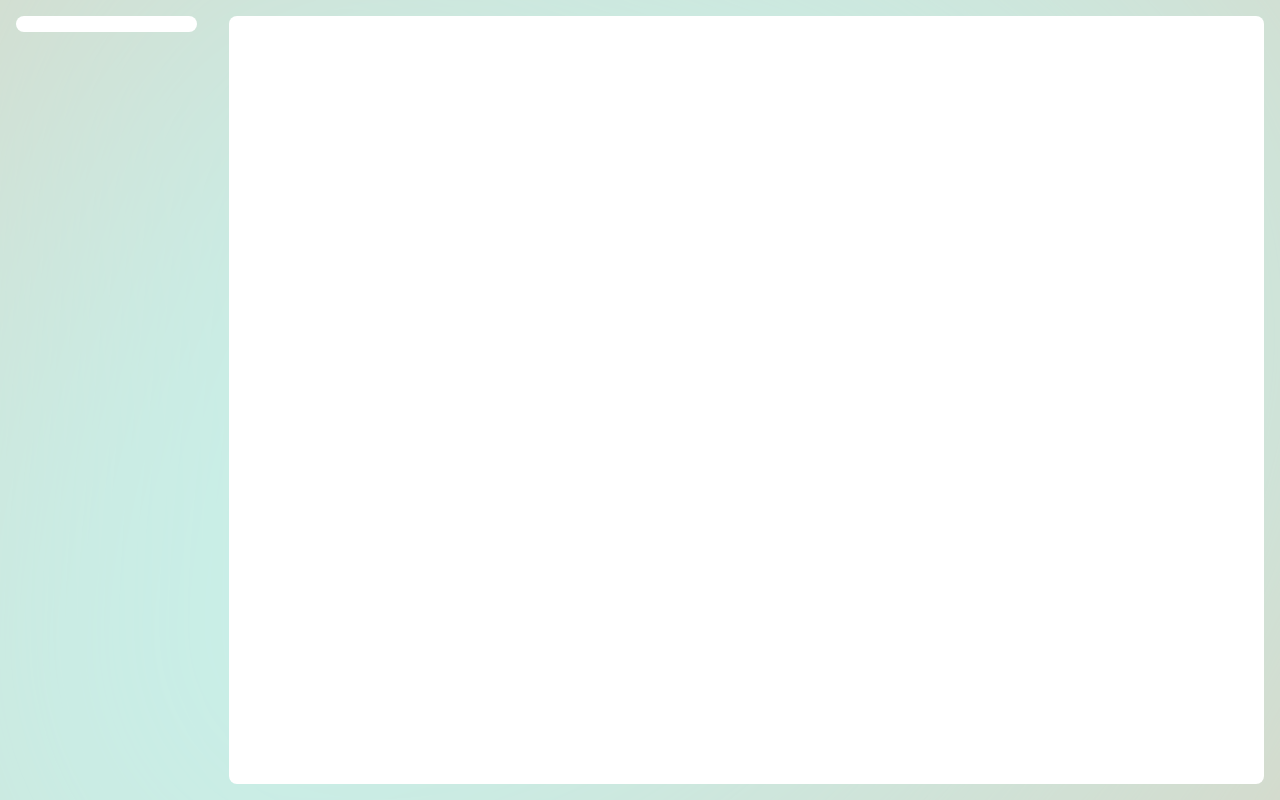
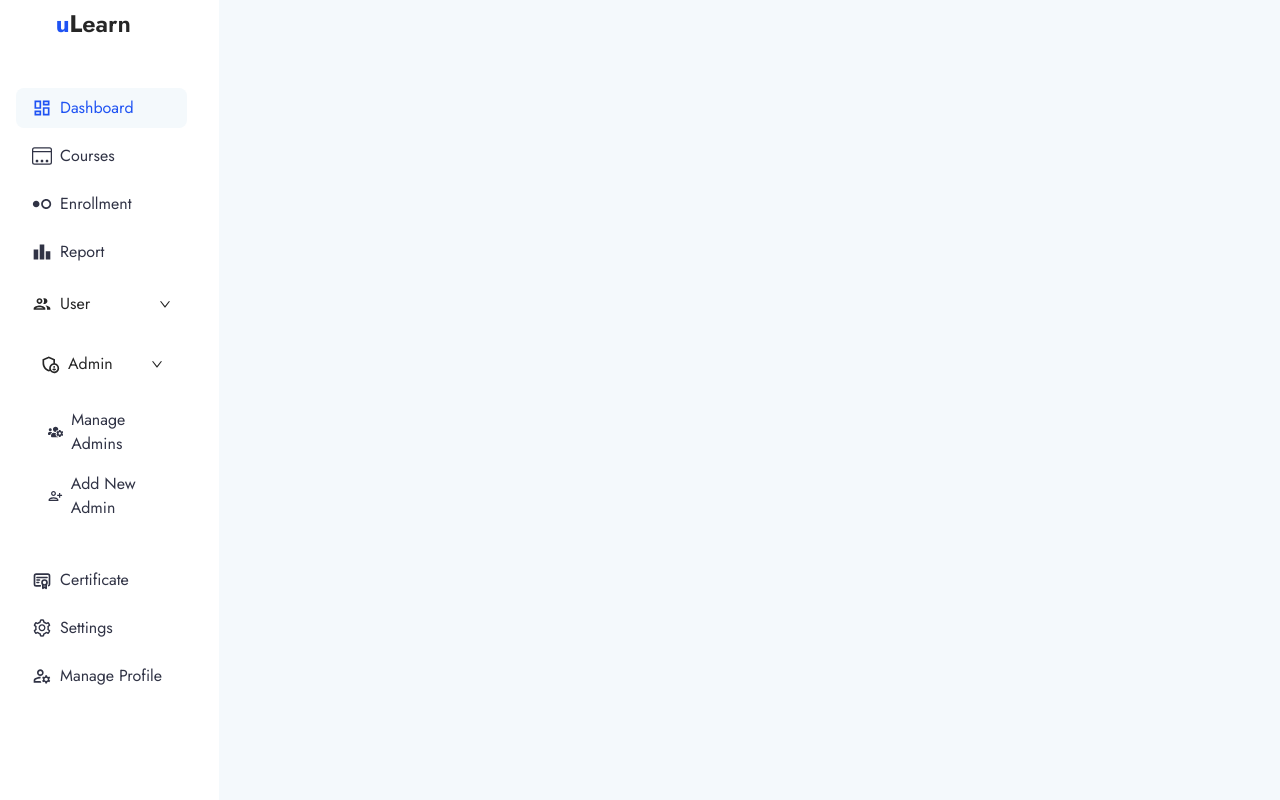
Before and after one commit to JoyCmollik/uLearn-mern-stack-webapplic, a React (Create React App) app in the folder ulearn-react-client-side/: page /admin/dashboard in a window 1280 px wide. Built offline with nearby package versions, Linux system fonts and the light colour scheme.

Commit message:
added dashboard sidebar

```diff
--- a/ulearn-react-client-side/src/dashboards/AdminDashboard/AdminDashboardHome/AdminDashboardHome.js
+++ b/ulearn-react-client-side/src/dashboards/AdminDashboard/AdminDashboardHome/AdminDashboardHome.js
@@ -1,21 +1,40 @@
 import React from 'react';
+import { Route, Routes } from 'react-router-dom';
 import image from '../../../images/dashboard_background.svg';
+import DashboardSidebar from '../../DashboardLayout/DashboardSidebar/DashboardSidebar';
+import { MdOutlineDashboard } from 'react-icons/md';
+
+const adminDashboardLinks = [
+	{
+		icon: <MdOutlineDashboard size={20} />,
+		to: '/admin/dashboard',
+		title : 'Dashboard'
+	},
+	{
+		icon: <MdOutlineDashboard size={20} />,
+		to: '/admin/dashboard',
+		title : 'Dashboard'
+	},
+]
 
 const AdminDashboardHome = () => {
 	return (
 		<div
-			style={{ background: `url(${image}) center/cover no-repeat` }}
 			className='min-h-screen'
 		>
-    <div className="admin-dash-container grid grid-cols-12 gap-8 p-4 min-h-screen">
-      <div className="col-span-2">
-        {/* logo */}
-        <div className="logo-container bg-white p-2 rounded-lg">
+			<div className='admin-dash-container grid grid-cols-12 gap-8 min-h-screen'>
+				{/* dashboard left panel */}
+				<div className='col-span-2'>
+					<DashboardSidebar />
+				</div>
 
-        </div>
-      </div>
-      <div className="col-span-10 bg-white rounded-lg"></div>
-    </div>
+				{/* dashboard right panel */}
+				<div className='col-span-10 bg-light'>
+					<Routes>
+						<Route></Route>
+					</Routes>
+				</div>
+			</div>
 		</div>
 	);
 };
--- /dev/null
+++ b/ulearn-react-client-side/src/dashboards/DashboardLayout/CollapsedSideLinksContainer/CollapsedSideLinksContainer.js
@@ -0,0 +1,46 @@
+import { Collapse } from 'antd';
+import React from 'react'
+
+const CollapsedSideLinksContainer = () => {
+  return (
+		<Collapse
+			defaultActiveKey={['1']}
+			expandIconPosition='end'
+			ghost
+			className='site-collapse-custom-collapse'
+		>
+			{/* <Panel
+				header={
+					<PanelHeader
+						icon={<MdOutlinePeople size={20} />}
+						title='User'
+					/>
+				}
+				key='1'
+				className='site-collapse-custom-panel'
+			>
+				<Collapse defaultActiveKey='1' expandIconPosition='end' ghost>
+					<Panel
+						header={
+							<PanelHeader
+								icon={<MdOutlineAdminPanelSettings size={20} />}
+								title='Admin'
+							/>
+						}
+						key='1'
+					>
+						<SideBarLink to='/admin/manage-admins' end>
+							<FaUsersCog size={20} /> <span>Manage Admins </span>
+						</SideBarLink>
+						<SideBarLink to='/admin/add-admin' end>
+							<MdPersonAddAlt size={20} />{' '}
+							<span>Add New Admin</span>
+						</SideBarLink>
+					</Panel>
+				</Collapse>
+			</Panel> */}
+		</Collapse>
+  );
+}
+
+export default CollapsedSideLinksContainer
--- a/ulearn-react-client-side/src/dashboards/DashboardLayout/DashboardLeftPanel/DashboardLeftPanel.js
+++ /dev/null
@@ -1,9 +0,0 @@
-import React from 'react'
-
-const DashboardLeftPanel = () => {
-  return (
-    <div>DashboardLeftPanel</div>
-  )
-}
-
-export default DashboardLeftPanel
--- a/ulearn-react-client-side/src/dashboards/DashboardLayout/DashboardRightPanel/DashboardRightPanel.js
+++ /dev/null
@@ -1,9 +0,0 @@
-import React from 'react'
-
-const DashboardRightPanel = () => {
-  return (
-    <div>DashboardRightPanel</div>
-  )
-}
-
-export default DashboardRightPanel
--- /dev/null
+++ b/ulearn-react-client-side/src/dashboards/DashboardLayout/DashboardSidebar/DashboardSidebar.css
@@ -0,0 +1,12 @@
+[data-theme='compact'] .site-collapse-custom-collapse .site-collapse-custom-panel,
+.site-collapse-custom-collapse .site-collapse-custom-panel {
+  margin: 0px !important;
+  padding: 0px !important;
+  overflow: hidden;
+  border: 0px;
+  border-radius: 2px;
+}
+
+.ant-collapse-content > .ant-collapse-content-box {
+    padding: 0 8px;
+}
--- a/ulearn-react-client-side/src/dashboards/DashboardLayout/DashboardSidebar/DashboardSidebar.js
+++ b/ulearn-react-client-side/src/dashboards/DashboardLayout/DashboardSidebar/DashboardSidebar.js
@@ -1,9 +1,112 @@
-import React from 'react'
+import React from 'react';
+import './DashboardSidebar.css';
+import SideBarLink from '../SideBarLink/SideBarLink';
+import {
+	MdOutlineDashboard,
+	MdHdrWeak,
+	MdLeaderboard,
+	MdOutlinePeople,
+	MdOutlineAdminPanelSettings,
+	MdOutlineManageAccounts,
+	MdPersonAddAlt,
+} from 'react-icons/md';
+import { BsWindowDock } from 'react-icons/bs';
+import { TbCertificate } from 'react-icons/tb';
+import { AiOutlineSetting } from 'react-icons/ai';
+import { FaUsersCog } from 'react-icons/fa';
+import { NavLink } from 'react-router-dom';
+import { Collapse } from 'antd';
+const { Panel } = Collapse;
+
+const PanelHeader = ({icon, title}) => {
+	return <div className='flex items-center text-base space-x-2'>
+		 {icon} <span>{title} </span>
+	</div>;
+}
 
 const DashboardSidebar = () => {
-  return (
-    <div>DashboardSidebar</div>
-  )
-}
+	return (
+		<div className='space-y-10'>
+			{/* logo */}
+			<div className='logo-container p-2 rounded-lg bg-white text-center'>
+				<h2 className='font-semibold text-2xl m-0'>
+					<span className='text-primary font-bold'>u</span>
+					<span className='text-brand font-bold'>L</span>earn
+				</h2>
+			</div>
+			{/* links */}
+			<div className='space-y-2 pl-4'>
+				<SideBarLink to='/admin/dashboard' end>
+					<MdOutlineDashboard size={20} /> <span>Dashboard</span>
+				</SideBarLink>
+				<SideBarLink to='/admin/courses' end>
+					<BsWindowDock size={20} /> <span>Courses</span>
+				</SideBarLink>
+				<SideBarLink to='/admin/enrollment' end>
+					<MdHdrWeak size={20} /> <span>Enrollment</span>
+				</SideBarLink>
+				<SideBarLink to='/admin/report' end>
+					<MdLeaderboard size={20} /> <span>Report</span>
+				</SideBarLink>
+				<Collapse
+					defaultActiveKey={['1']}
+					expandIconPosition='end'
+					ghost
+					className='site-collapse-custom-collapse'
+				>
+					<Panel
+						header={
+							<PanelHeader
+								icon={<MdOutlinePeople size={20} />}
+								title='User'
+							/>
+						}
+						key='1'
+						className='site-collapse-custom-panel'
+					>
+						<Collapse
+							defaultActiveKey='1'
+							expandIconPosition='end'
+							ghost
+						>
+							<Panel
+								header={
+									<PanelHeader
+										icon={
+											<MdOutlineAdminPanelSettings
+												size={20}
+											/>
+										}
+										title='Admin'
+									/>
+								}
+								key='1'
+							>
+								<SideBarLink to='/admin/manage-admins' end>
+									<FaUsersCog size={20} />{' '}
+									<span>Manage Admins </span>
+								</SideBarLink>
+								<SideBarLink to='/admin/add-admin' end>
+									<MdPersonAddAlt size={20} />{' '}
+									<span>Add New Admin</span>
+								</SideBarLink>
+							</Panel>
+						</Collapse>
+					</Panel>
+				</Collapse>
+				<SideBarLink to='/admin/certificate' end>
+					<TbCertificate size={20} /> <span>Certificate</span>
+				</SideBarLink>
+				<SideBarLink to='/admin/settings' end>
+					<AiOutlineSetting size={20} /> <span>Settings</span>
+				</SideBarLink>
+				<SideBarLink to='/admin/manage-profile' end>
+					<MdOutlineManageAccounts size={20} />{' '}
+					<span>Manage Profile</span>
+				</SideBarLink>
+			</div>
+		</div>
+	);
+};
 
-export default DashboardSidebar
+export default DashboardSidebar;
--- /dev/null
+++ b/ulearn-react-client-side/src/dashboards/DashboardLayout/SideBarLink/SideBarLink.js
@@ -0,0 +1,26 @@
+import React from 'react';
+import { NavLink } from 'react-router-dom';
+
+const SideBarLink = React.forwardRef(
+	({ ...props }, ref) => {
+		return (
+			<NavLink
+				ref={ref}
+				{...props}
+				className={({ isActive }) =>
+					[
+						props.className,
+						'px-4 py-2 rounded-lg flex items-center space-x-2 text-font1 text-base hover:bg-light hover:text-font1',
+						isActive
+							? 'bg-light text-primary'
+							: null,
+					]
+						.filter(Boolean)
+						.join(' ')
+				}
+			/>
+		);
+	}
+);
+
+export default SideBarLink
```
